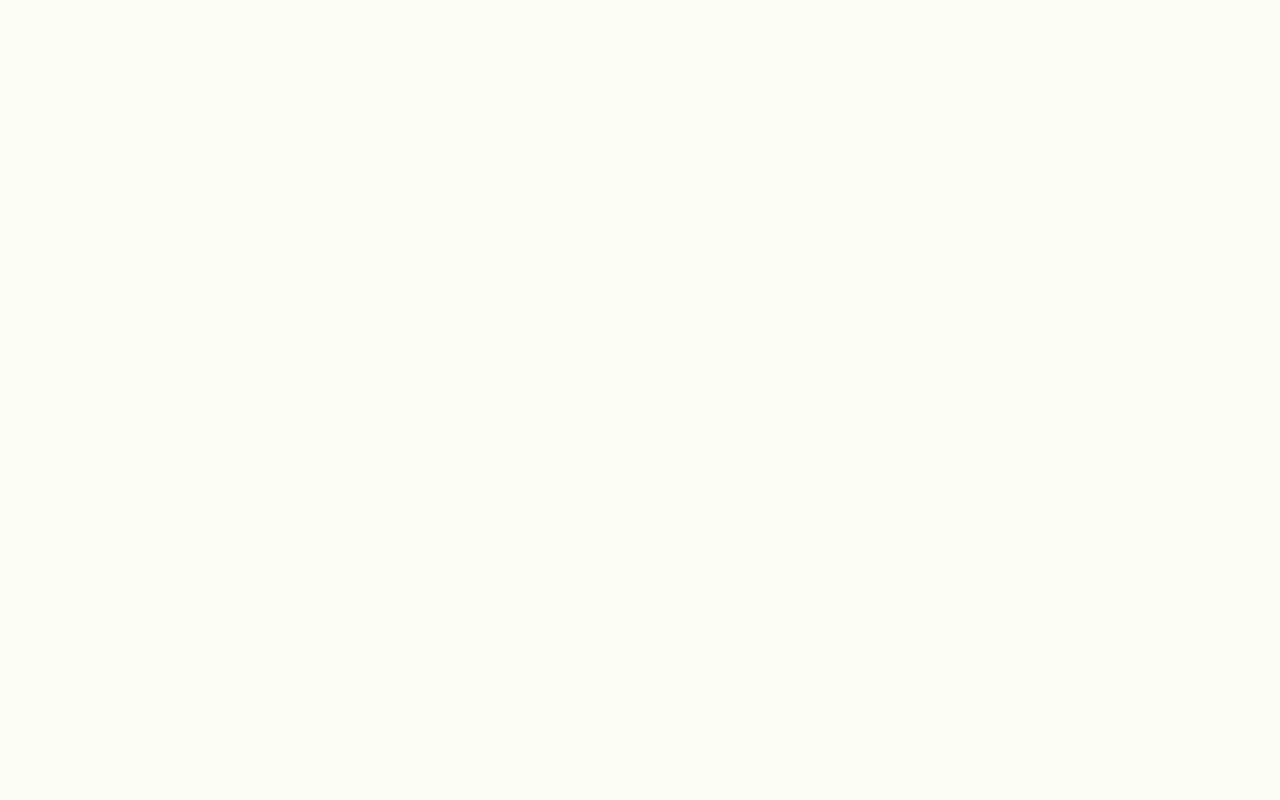
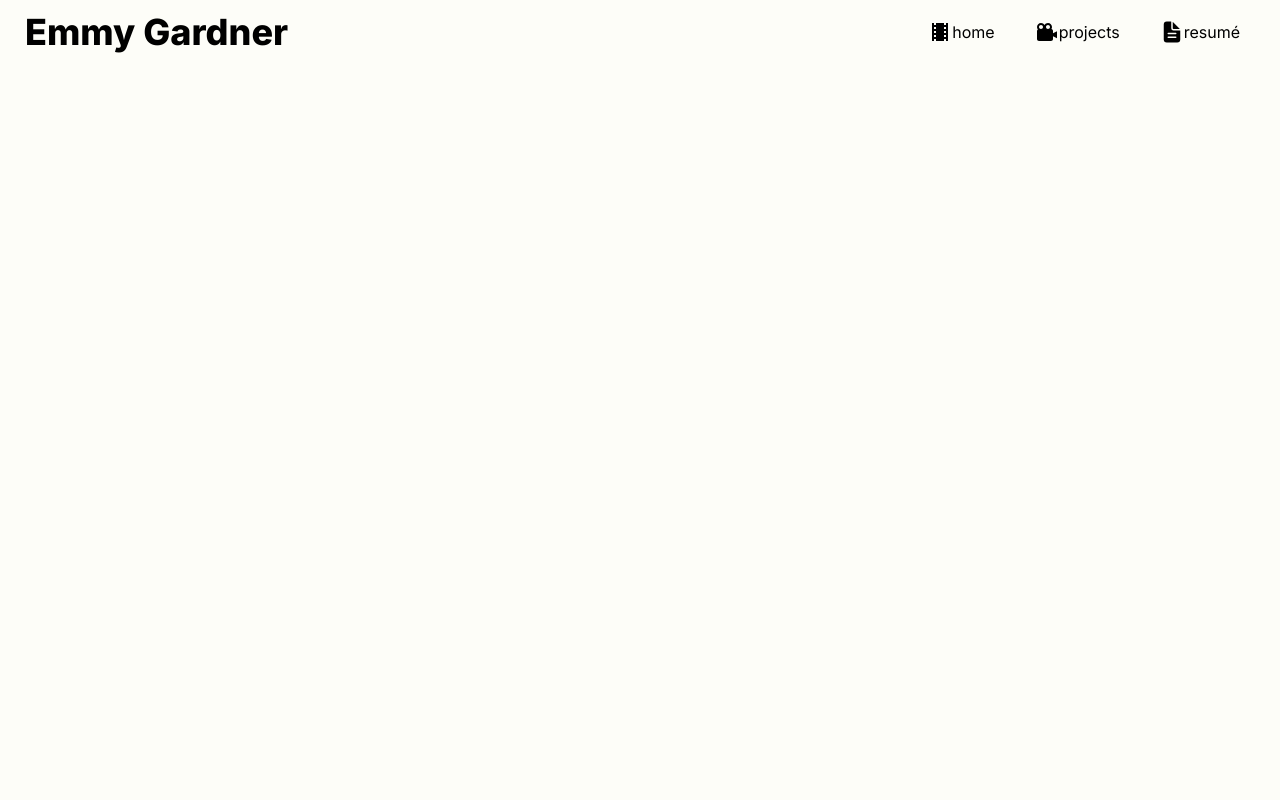
Before and after one commit to gracebmanning/emmy-portfolio, a Next.js app: page /resume in a window 1280 px wide. Shown: the top 800 px of the page. Built offline with nearby package versions, Linux system fonts and the light colour scheme.

Commit message:
resume page

```diff
--- a/app/resume/page.tsx
+++ b/app/resume/page.tsx
@@ -1,5 +1,16 @@
-export default function Resume(){
+"use client"
+import { BasicPageLayout } from "../components/basicPageLayout"
+
+function Resume(){
     return(
-        <iframe src="../../public/documents/resume.pdf" />
+        <iframe src="/documents/resume.pdf" style={{width: "100%", aspectRatio:"22/17"}} />
     )
 }
+
+export default function Page(){
+  return(
+    <BasicPageLayout>
+      <Resume/>
+    </BasicPageLayout>
+  )
+}
```
